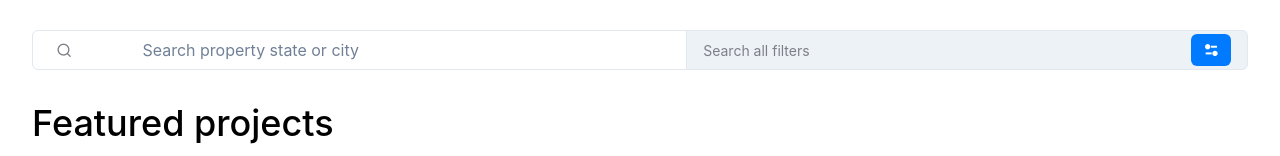
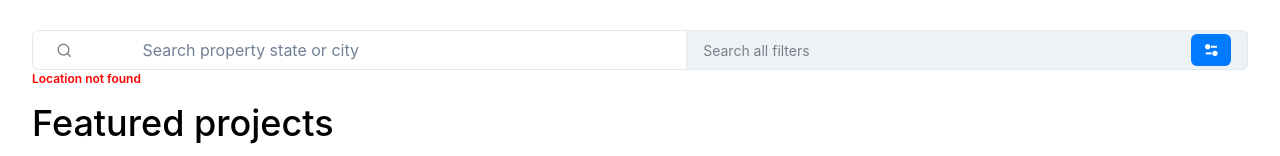
Before and after one commit to onyedikachi23/fastamoni-real-estate-website, a React (Vite) app: page / in a window 1280 px wide. Both pictures are taken after a click on the icon 64 px from the left and 642 px from the top of the page. Shown: the part 592-748 px from the top of the page. Built offline with nearby package versions, Linux system fonts and the light colour scheme.

Commit message:
Added feeedback for when location no found

```diff
--- a/src/components/main/properties-locations-search/properties-search.jsx
+++ b/src/components/main/properties-locations-search/properties-search.jsx
@@ -8,6 +8,7 @@ import {
 	Select,
 	Flex,
 	filter,
+	Text,
 } from "@chakra-ui/react";
 import React, { useEffect, useState } from "react";
 import projectsData from "../../../data/projects";
@@ -23,6 +24,7 @@ export default function PropertiesSearch() {
 	const [searchParams, setSearchParams] = useState("");
 	const [filteredLocations, setFilteredLocations] = useState(null);
 	const [showDropdown, setShowDropdown] = useState(false);
+	const [showLocationNotFound, setShowLocationNotFound] = useState(false);
 
 	// contexts for handling scrolling to project tab index and showing it contents
 	const projectTabsElementsRef = useProjectTabsElementsRef();
@@ -86,6 +88,23 @@ export default function PropertiesSearch() {
 			scrollElementIntoView(projectTabElement);
 			// show project tab contents
 			showProjectTabContents(projectTabIndex);
+		} else {
+			setShowLocationNotFound(true);
+		}
+	}
+
+	function handleEnterKeyPress(event) {
+		if (event.key === "Enter") {
+			handleScrollToProjectTab();
+		}
+	}
+
+	function handleInputFocusChange(event) {
+		if (event.type === "focus") {
+			filteredLocations?.length === 0 && setShowLocationNotFound(true);
+		} else if (event.type === "blur") {
+			setShowLocationNotFound(false);
+			setShowDropdown(false);
 		}
 	}
 
@@ -93,6 +112,14 @@ export default function PropertiesSearch() {
 	useEffect(() => {
 		getLocatiions();
 	}, []);
+
+	useEffect(() => {
+		if (filteredLocations?.length === 0) {
+			setShowLocationNotFound(true);
+		} else {
+			setShowLocationNotFound(false);
+		}
+	}, [filteredLocations]);
 
 	return (
 		<Flex
@@ -111,6 +138,9 @@ export default function PropertiesSearch() {
 					placeholder="Search property state or city"
 					value={searchParams}
 					onInput={handleInputChange}
+					onKeyDown={handleEnterKeyPress}
+					onFocus={handleInputFocusChange}
+					onBlur={handleInputFocusChange}
 					flex={1}
 					paddingLeft="9%"
 				/>
@@ -125,6 +155,18 @@ export default function PropertiesSearch() {
 						zIndex: "10",
 					}}
 					onClick={handleScrollToProjectTab}></i>
+				{showLocationNotFound && (
+					<Text
+						as="span"
+						color="red"
+						fontSize="xs"
+						fontWeight="semibold"
+						position="absolute"
+						top="100%"
+						left="0%">
+						Location not found
+					</Text>
+				)}
 
 				<InputRightAddon flex={1}>
 					<Select
--- a/src/components/main/properties-locations-search/suggestions-list.jsx
+++ b/src/components/main/properties-locations-search/suggestions-list.jsx
@@ -1,6 +1,15 @@
 /** @format */
 
-import { Flex, ListItem, Text, UnorderedList } from "@chakra-ui/react";
+import {
+	border,
+	color,
+	Flex,
+	ListItem,
+	position,
+	Text,
+	transition,
+	UnorderedList,
+} from "@chakra-ui/react";
 import { useCallback, useEffect, useRef } from "react";
 
 export default function Suggestions({
@@ -55,12 +64,12 @@ export default function Suggestions({
 		// add an event listener to close on outside click
 		window.addEventListener("click", handleClickOutside);
 
-		// close after 2s
+		// close after 15s
 		// handleTimeoutClose();
 		const closeTimeout = setTimeout(() => {
 			setShowSuggestions(false);
 			window.removeEventListener("click", handleClickOutside);
-		}, 2000);
+		}, 15000);
 
 		// Cleanup: Remove the event listener and Timeout when component unmounts
 		return () => {
@@ -70,6 +79,7 @@ export default function Suggestions({
 	}, [setShowSuggestions, handleClickOutside]);
 
 	return (
+		filteredSuggestions.length > 0 && (
 			<UnorderedList
 				zIndex={10}
 				position="absolute !important"
@@ -111,5 +121,6 @@ export default function Suggestions({
 					))}
 				</Flex>
 			</UnorderedList>
+		)
 	);
 }
```
Lines whose indentation alone changed are shown as unchanged.
